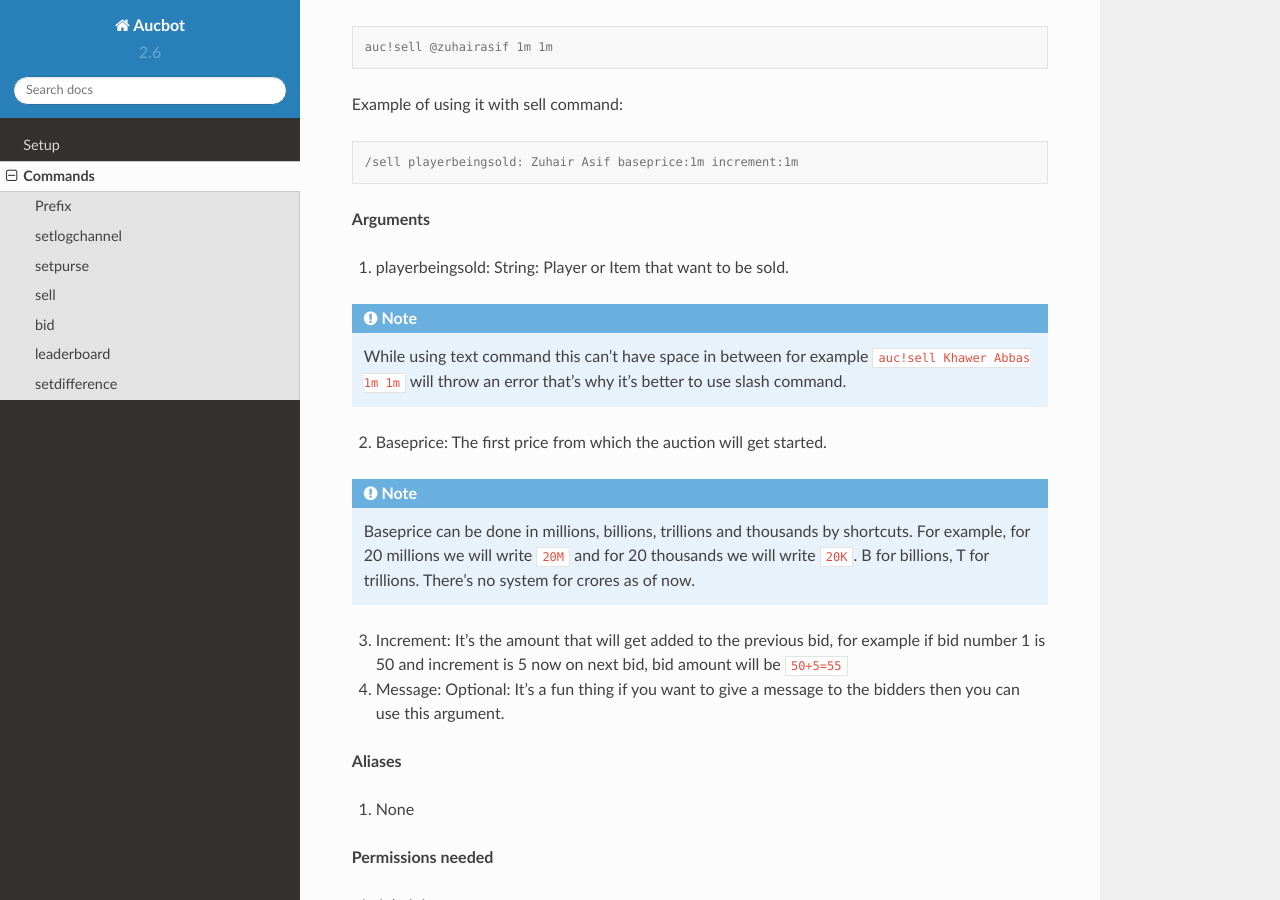
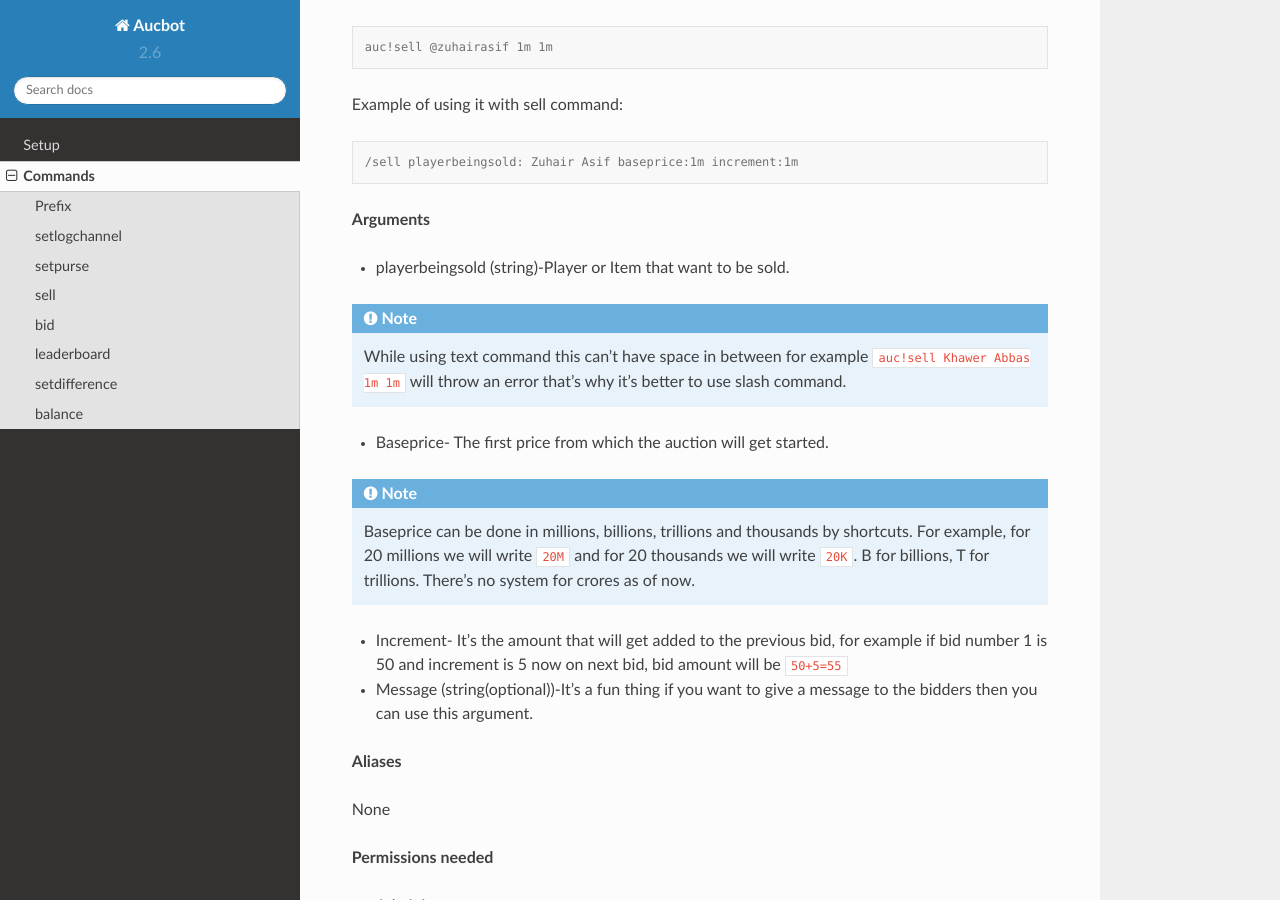
Before and after one commit to KhawerAbbas7/AucbotDocs, a Sphinx documentation site: the page built from docs/source/commands.rst, in a window 1280 px wide and 900 px high, scrolled down 2151 px. Built offline with Sphinx 7.4.7 and the Read the Docs theme 2.0.0, drawn with Linux system fonts in a browser that asks for light colours; some of the changed text lies outside the part shown.

Commit message:
Update commands.rst

```diff
--- a/docs/source/commands.rst
+++ b/docs/source/commands.rst
@@ -14,14 +14,14 @@ The default prefix for Aucbot is ``auc!`` and it will be the permanent prefix al
 
 **Arguments**
 
-#. Prefix: char
+* Prefix (char)
 
 **Aliases**
 None
 
 **Permissions needed**
 
-#. Administrator
+* Administrator
 
 
 .. _setlogchannel:
@@ -37,15 +37,15 @@ A logging channel is a channel where auction logs are sent, such as who bought w
 
 **Arguments**
 
-#. channel: channel id| channel mention| channel name
+* channel- channel id| channel mention| channel name
 
 **Aliases**
 
-#. slc
+* slc
 
 **Permissions needed**
 
-#. Administrator
+* Administrator
 
 .. _setpurse:
 
@@ -71,8 +71,8 @@ Example of setting a Role's purse:
 
 **Arguments**
 
-#. Member or Role.
-#. Purse
+* Member or Role.
+* Purse
 
 .. NOTE:: Purse can be done in millions, billions, trillions and thousands by shortcuts. For example, for 20 millions we will write ``20M`` and for 20 thousands we will write ``20K``. B for billions, T for trillions. There's no system for crores as of now.
 
@@ -106,25 +106,25 @@ Example of using it with sell command:
 
 **Arguments**
 
-1. playerbeingsold: String: Player or Item that want to be sold.
+- playerbeingsold (string)-Player or Item that want to be sold.
 
 .. NOTE:: While using text command this can't have space in between for example ``auc!sell Khawer Abbas 1m 1m`` will throw an error that's why it's better to use slash command.
 
-2. Baseprice: The first price from which the auction will get started.
+* Baseprice- The first price from which the auction will get started.
 
 .. NOTE:: Baseprice can be done in millions, billions, trillions and thousands by shortcuts. For example, for 20 millions we will write ``20M`` and for 20 thousands we will write ``20K``. B for billions, T for trillions. There's no system for crores as of now.
 
-3. Increment: It's the amount that will get added to the previous bid, for example if bid number 1 is 50 and increment is 5 now on next bid, bid amount will be ``50+5=55``
+* Increment- It's the amount that will get added to the previous bid, for example if bid number 1 is 50 and increment is 5 now on next bid, bid amount will be ``50+5=55``
 
-4. Message: Optional: It's a fun thing if you want to give a message to the bidders then you can use this argument.
+* Message (string(optional))-It's a fun thing if you want to give a message to the bidders then you can use this argument.
 
 **Aliases**
 
-#. None
+None
 
 **Permissions needed**
 
-#. Administrator
+* Administrator
 
 .. _bid:
 
@@ -178,7 +178,7 @@ The leaderboard command displays the current purses and the number of players ea
    auc!leaderboard roster
 
 **Aliases**
-#. lb
+* lb
 
 **Permissions needed**
 None
@@ -201,12 +201,38 @@ To change the increment you can use this command. Increment was explained here s
 
 **Arguments**
 
-#. Increment
+* Increment
 
 **Aliases**
 
-#. sd
+* sd
 
 **Permissions needed**
 
-#. Administrator
+* Administrator
+
+
+.. _balance:
+
+balance
+-------
+
+To check the amount you currently have or anyone else's amount you can use ``balance`` command.
+
+**Example of using it to check your own balance:**
+
+
+.. code-block:: console
+
+   auc!balance
+
+**Example of using it to check anyone else's balance:**
+
+
+.. code-block:: console
+
+   auc!balance @zuhairasif
+
+**Arguments**
+
+* User(discord Member(optional))- To check anyone else's balance
```
